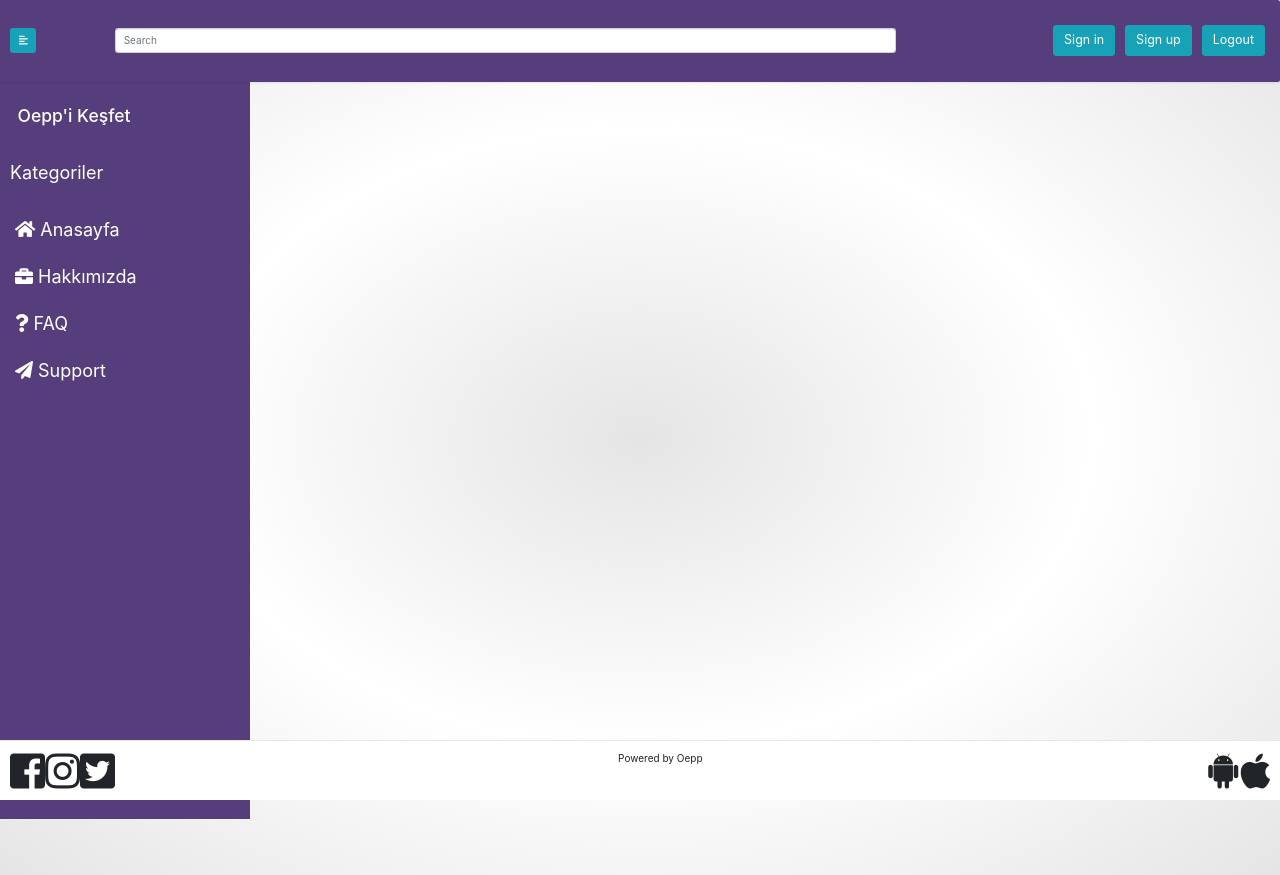
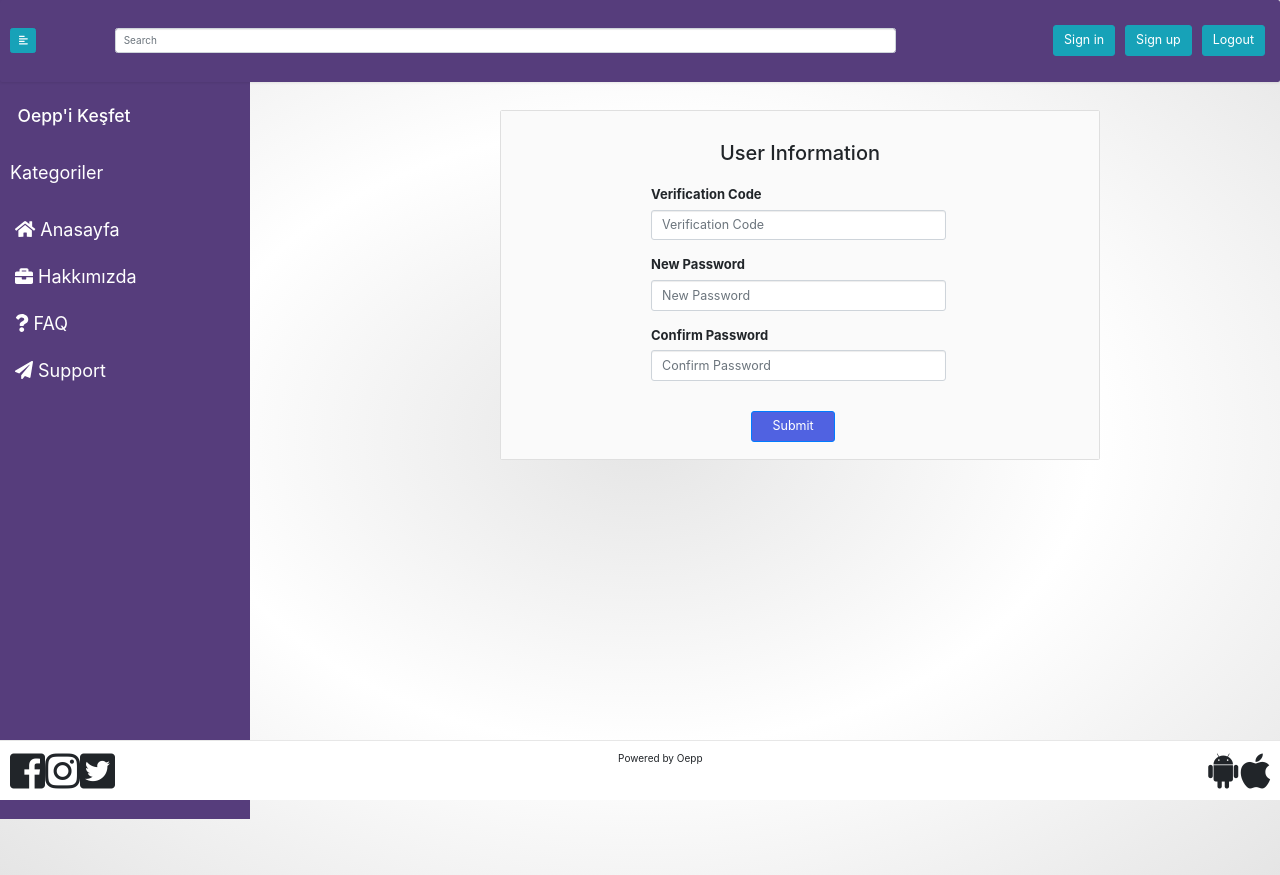
Before and after one commit to oepp/website, a React (Create React App) app: page /ConfirmPassword in a window 1280 px wide. Built offline with nearby package versions, Linux system fonts and the light colour scheme.

Commit message:
Created Forgot Account and Confirm Password Pages.

```diff
--- /dev/null
+++ b/src/components/ConfirmPassword.js
@@ -0,0 +1,50 @@
+import React,{Component} from 'react';
+import 'bootstrap/dist/css/bootstrap.css';
+
+class ConfirmPassword extends Component{
+    render() {
+        return (
+            <div className="container" style={{paddingLeft:250}}>
+                <br/>
+                <div className="card center"  style={{width:600, height:350, marginTop:100}} >
+                    <div className="card-body" style={{ backgroundColor:'#fafafa'}}>
+                    <center><h2>User Information</h2></center> <br/>
+                    <div className="row">
+                        <div className="col-sm">
+                            <div className="form-row" style={{paddingLeft:150,fontSize:13,fontWeight:'normal'}}>
+                            <div className="col-8" >
+                            <label for="exampleInputPassword1" >Verification Code</label>
+                            <input className="form-control form-control-lg" type="text" placeholder="Verification Code"></input>
+                            </div> &nbsp; &nbsp;
+                            </div><br/>
+                            <div className="form-row" style={{paddingLeft:150,fontSize:13,fontWeight:"lighter"}}>
+                            <div className="col-8" >
+                            <label for="exampleInputPassword1"> New Password</label>
+                            <input className="form-control form-control-lg" type="text" placeholder="New Password"></input>
+                            </div>  &nbsp; &nbsp;
+                            </div><br/>
+                            <div className="form-row" style={{paddingLeft:150,fontSize:13,fontWeight:'normal'}}>
+                            <div className="col-8" >
+                            <label for="exampleInputPassword1"> Confirm Password</label>
+                            <input className="form-control form-control-lg" type="password" placeholder="Confirm Password"></input>
+                            </div>  &nbsp; &nbsp;
+                            </div><br/>
+                            &nbsp; &nbsp; &nbsp; &nbsp; &nbsp; &nbsp; &nbsp; &nbsp; &nbsp; &nbsp;
+                            <div style={{paddingLeft:250}}>
+                            <button type="button" className="btn btn-primary btn-lg" style={{backgroundColor:'#5062e1'}}>&nbsp; &nbsp;Submit&nbsp; &nbsp;</button>
+                            </div>
+                        </div>
+                    </div>
+                    </div>
+                </div>
+            </div>
+
+
+        );
+    }
+
+
+
+
+}
+export default ConfirmPassword;
--- a/src/components/Faq.js
+++ b/src/components/Faq.js
@@ -8,42 +8,42 @@ class Faq extends Component {
             <div className="container" style={{paddingLeft:50,paddingTop:100}}>
 
                 <h2 style ={{color: 'Blue',marginLeft:100,marginTop:50,fontSize:45}}>Hello, How Can We Help?</h2>
-                <div className ="card" style={{width:700,backgroundColor:"#F2F2F2",height:150, paddingLeft:30,marginLeft:100}}>
-                <h3 style ={{color:'#800000',fontWeight:30,fontWeight:'bold',paddingTop:15}}>Is OEPP free?</h3>
-                <p style ={{fontSize:25}}>Learning on OEPP is free. Our apps are available on Android, iOS, and Web.
+                <div className ="card" style={{width:800,backgroundColor:"#F2F2F2",height:150, paddingLeft:30,marginLeft:100}}>
+                <h3 style ={{color:'#800000',fontWeight:'bold',paddingTop:15}}>Is OEPP free?</h3>
+                <p style ={{fontSize:20}}>Learning on OEPP is free. Our apps are available on Android, iOS, and Web.
                  However, OEPP application is need internet. </p>
                 </div>
 
-                <div className= "card" style={{width:700,backgroundColor:"#F2F2F2",height:150,paddingLeft:30, marginLeft:100}}>
+                <div className= "card" style={{width:800,backgroundColor:"#F2F2F2",height:150,paddingLeft:30, marginLeft:100}}>
                 <h3 style ={{color:'#800000',fontWeight:'bold',paddingTop:15}}>Can I access OEPP courses offline?</h3>
-                <p style={{fontSize:25}}>OEPP application courses need to internet and users have to internet
+                <p style={{fontSize:20}}>OEPP application courses need to internet and users have to internet
                 to using OEPP application and courses.</p>
                 </div>
 
-                <div className= "card" style={{width:700,backgroundColor:"#F2F2F2",height:200,paddingLeft:30, marginLeft:100}}>
+                <div className= "card" style={{width:800,backgroundColor:"#F2F2F2",height:200,paddingLeft:30, marginLeft:100}}>
                 <h3 style ={{color:'#800000',fontWeight:'bold',paddingTop:15}}>How do I activate my account?</h3>
-                <p style ={{fontSize:25}}>After you successfully sign up, you can go login page and then you write email and password.
+                <p style ={{fontSize:20}}>After you successfully sign up, you can go login page and then you write email and password.
                 You active your account  successfully.</p>
                 </div>
 
-                <div className= "card" style={{width:700,backgroundColor:"#F2F2F2",height:150,paddingLeft:30, marginLeft:100}}>
+                <div className= "card" style={{width:800,backgroundColor:"#F2F2F2",height:150,paddingLeft:30, marginLeft:100}}>
                 <h3 style ={{color:'#800000',fontWeight:'bold',paddingTop:15}}>Is it possible to change my name on a profil?</h3>
-                <p style ={{fontSize:25}}> Yes. Change your name on the Profile Page,and the change will automatically reflect on your page.</p>
+                <p style ={{fontSize:20}}> Yes. Change your name on the Profile Page,and the change will automatically reflect on your page.</p>
                 </div>
 
-                <div className= "card" style={{width:700,backgroundColor:"#F2F2F2",height:230,paddingLeft:30, marginLeft:100}}>
+                <div className= "card" style={{width:800,backgroundColor:"#F2F2F2",height:230,paddingLeft:30, marginLeft:100}}>
                 <h3 style ={{color:'#800000',fontWeight:'bold',paddingTop:15}}>How Do We Become Developers?</h3>
-                <p style ={{fontSize:25}}>Users can both take advantage of the lessons they want and add lessons in the field they want to add.<br/>
+                <p style ={{fontSize:20}}>Users can both take advantage of the lessons they want and add lessons in the field they want to add.<br/>
                 The courses are add that buy clicking the add button according to the field of the course they want to add.</p>
                 </div>
-                <div className= "card" style={{width:700,backgroundColor:"#F2F2F2",height:190, marginLeft:100,paddingLeft:30}}>
+                <div className= "card" style={{width:800,backgroundColor:"#F2F2F2",height:190, marginLeft:100,paddingLeft:30}}>
                 <h3 style ={{color:'#800000',fontWeight:'bold',paddingTop:15}}>What Lessons Are Included In the OEPP Application?</h3>
-                <p style = {{fontSize:25}}>Depending on the wishes of the users there are courses in Software, Mathematics,English and many other fields.</p>
+                <p style = {{fontSize:20}}>Depending on the wishes of the users there are courses in Software, Mathematics,English and many other fields.</p>
                 </div>
 
-                <div className= "card" style={{width:700,backgroundColor:"#F2F2F2",height:230,paddingLeft:30, marginLeft:100}}>
+                <div className= "card" style={{width:800,backgroundColor:"#F2F2F2",height:230,paddingLeft:30, marginLeft:100}}>
                 <h3 style ={{color:'#800000',fontWeight:'bold',paddingTop:15}}> How to Create an Account?</h3>
-                <p style = {{fontSize:25}}>The OEPP application is clicked on the login tab on the homepage, after logging in with the required name,<br/>
+                <p style = {{fontSize:20}}>The OEPP application is clicked on the login tab on the homepage, after logging in with the required name,<br/>
                  surname, email and password in the OEPP application are successfully carried out with email and password.</p><br/><br/><br/><br/><br/><br/>
                 </div>
                 </div>
--- /dev/null
+++ b/src/components/ForgotAccount.js
@@ -0,0 +1,35 @@
+import React,{Component} from 'react';
+import 'bootstrap/dist/css/bootstrap.css';
+
+class ForgotAccount extends Component{
+    render() {
+        return (
+            <div className="container" style={{paddingLeft:250}}>
+                <br/>
+                <div className="card center"  style={{width:600, height:300, marginTop:100, paddingTop:25}} >
+                    <div className="card-body" style={{ backgroundColor:'#fafafa'}}>
+                    <center><h2>Forgot Your Password?</h2></center> <br/>
+                    <div className="row">
+                        <div className="col-sm">
+                            <div className="form-row">
+                            <div className="col-6" style={{paddingLeft:75}}>
+                            <input className="form-control form-control-lg" type="text" placeholder="Email"></input>
+                            </div>
+                            <div className="col-5" style={{paddingLeft:50}}>
+                            <button type="button" className="btn btn-primary btn-lg" style={{backgroundColor:'#5062e1'}}>&nbsp; &nbsp;Send Verification Code&nbsp; &nbsp;</button>
+                            </div>  &nbsp; &nbsp;
+                            </div><br/>
+                        </div>
+                    </div>
+                    </div>
+                </div>
+            </div>
+
+        );
+    }
+
+
+
+
+}
+export default ForgotAccount;
--- a/src/components/content/Content.js
+++ b/src/components/content/Content.js
@@ -12,6 +12,8 @@ import Support from '../Support';
 import './navbar.css';
 import Faq from '../Faq';
 import Profile from '../Profile';
+import ForgotAccount from '../ForgotAccount';
+import ConfirmPassword from '../ConfirmPassword';
 
 export default props => (
     <Container  fluid className={classNames('content', {'is-open': props.isOpen}, 'container-oepp')}>
@@ -27,7 +29,8 @@ export default props => (
         <Route path="/Support" component={Support} />
         <Route path = "/Faq"  component ={Faq} />
         <Route path = "/Profile"  component ={Profile} />
-
+        <Route path = "/ForgotAccount"  component ={ForgotAccount} />
+        <Route path = "/ConfirmPassword"  component ={ConfirmPassword} />
       </Switch>
     </Container>
 )
```
